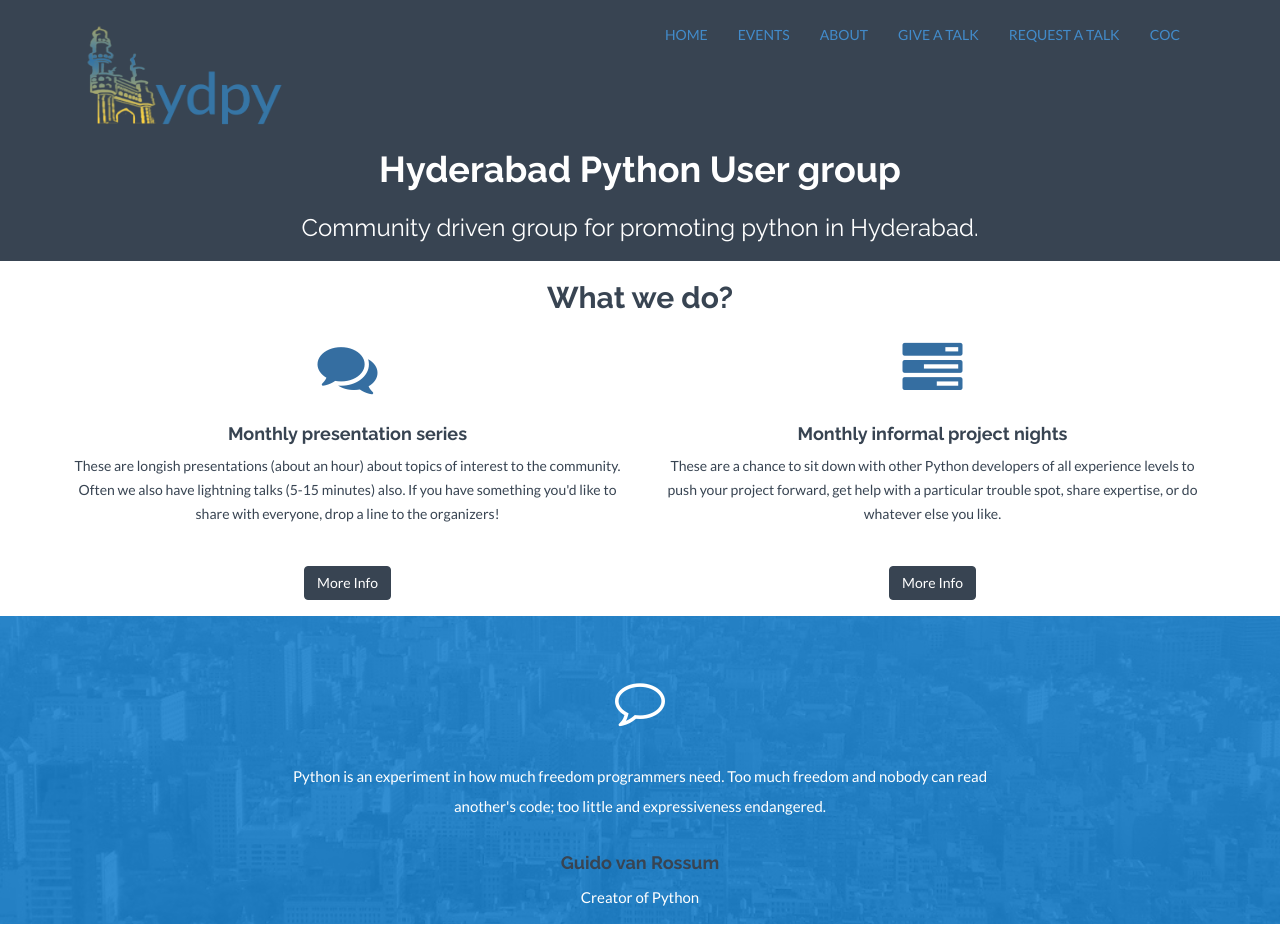
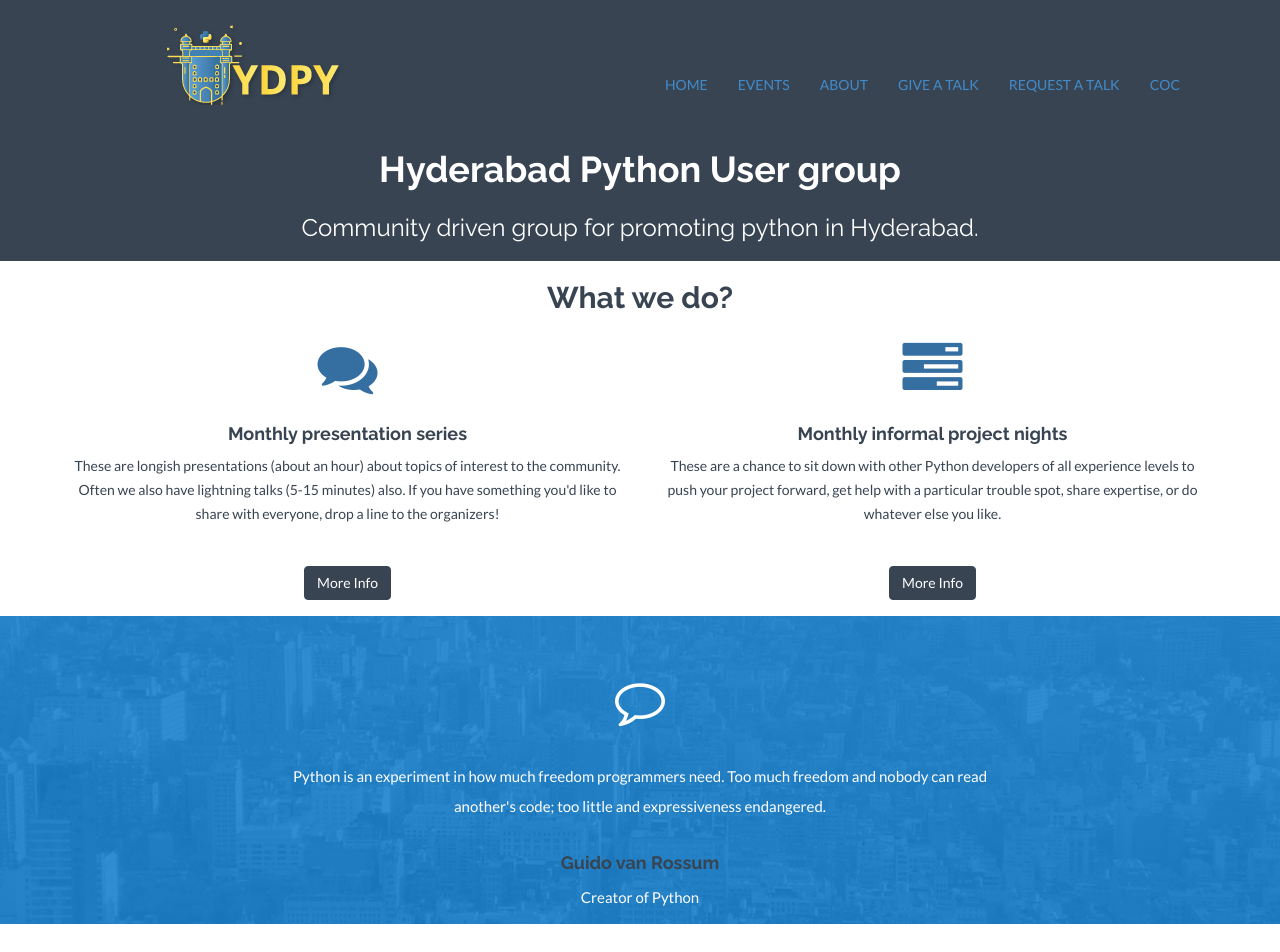
Before and after one commit to HydPy/HydPy, a Jekyll site: the page built from index.html, in a window 1280 px wide. Shown: the top 952 px of the page. Built offline with Jekyll 4.4.1, drawn with Linux system fonts in a browser that asks for light colours; nearby versions of some CDN libraries.

Commit message:
Updated Hydpy logo

```diff
--- a/_includes/navbase.html
+++ b/_includes/navbase.html
@@ -6,9 +6,9 @@
         <span class="icon-bar"></span>
       </button>
        <a class="navbar-brand" href="{{ "/"  | prepend: site.baseurl }}">
-        <img style="width:200px; height:100px;" src="{{ "/assets/img/hydpy4.png" | prepend: site.baseurl }}"></a>
+        <img src="{{ "/assets/img/HYDPY.png" | prepend: site.baseurl }}"></a>
     </div>
-    <div class="navbar-collapse collapse navbar-right">
+    <div class="navbar-collapse collapse navbar-right" style="margin-top:50px;">
       <ul class="nav navbar-nav">
         <li {% if page.title == "Home" %}class="active"{% endif %}><a href="{{"/" | prepend: site.baseurl }}">HOME</a></li>
         <li {% if page.title == "Events" %}class="active"{% endif %}><a href="{{"/events/" | prepend: site.baseurl }}">EVENTS</a></li>
```
Also changed, not shown: assets/img/hydpy.png.
